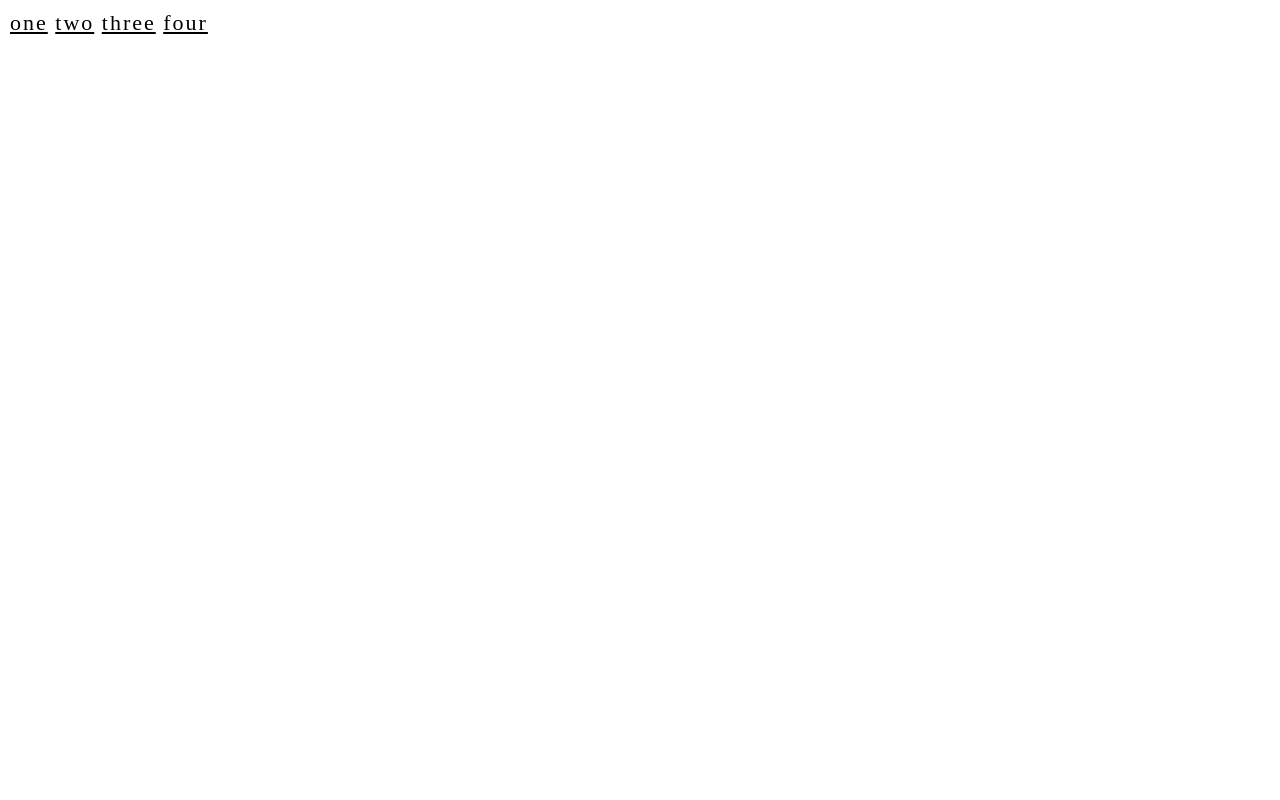
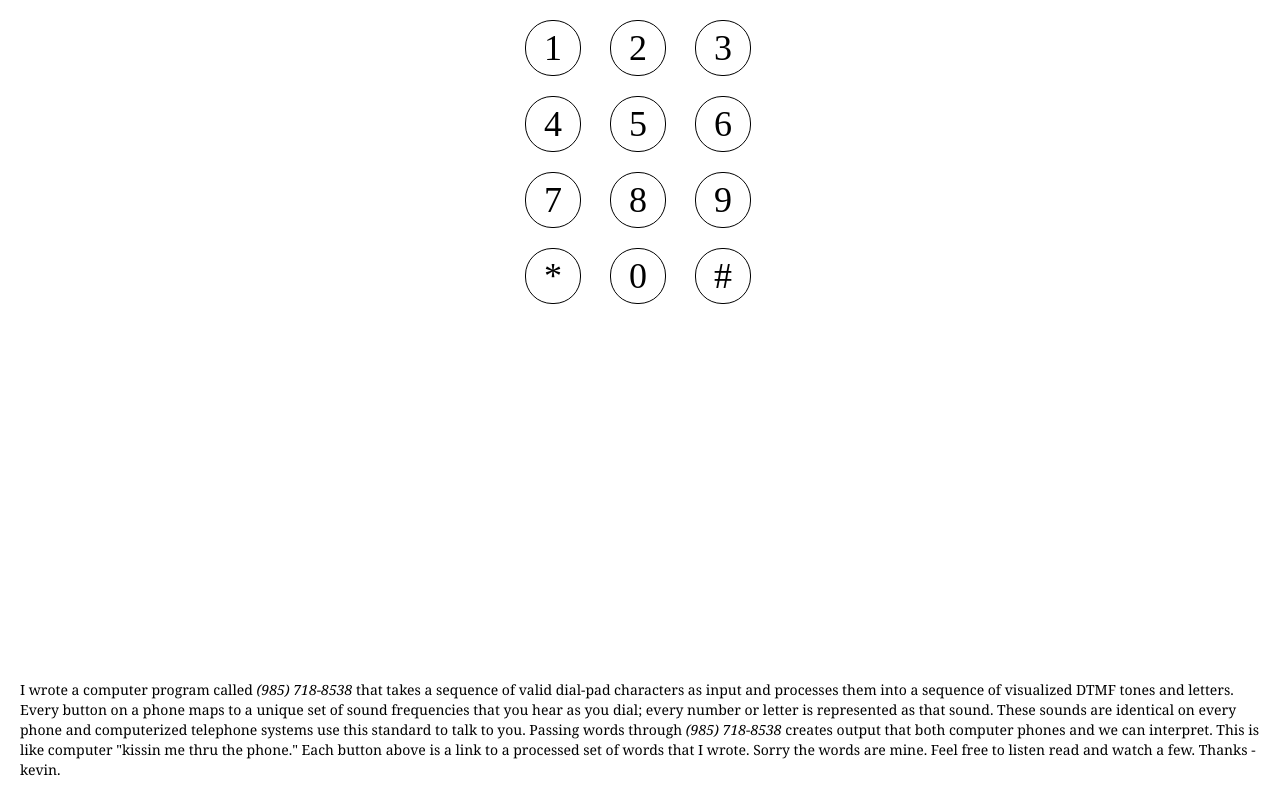
Before and after one commit to kevin-roark/9857188538, a plain HTML site: page index.html in a window 1280 px wide. Drawn offline with Linux system fonts and the light colour scheme.

Commit message:
fresh new index

```diff
--- a/index.html
+++ b/index.html
@@ -3,7 +3,7 @@
   <head>
     <meta charset="utf-8">
 
-    <title>phonal</title>
+    <title>(985) 718-8538</title>
 
     <style>
       html, body {
@@ -11,26 +11,73 @@
         margin: 0; padding: 0;
       }
 
-      .linkwrap {
-        font-size: 22px;
-        letter-spacing: 2px;
-        font-family: Times New Roman;
+      .wrapper {
+        font-size: 36px;
+        line-height: 54px;
+        font-family: "Times New Roman";
 
         padding: 10px;
+        width: 250px;
+        margin: 0 auto;
       }
 
-      .linkwrap a {
+      .wrapper a {
         color: black;
+        text-decoration: none;
+
+        border: 1px solid black;
+        text-align: center;
+        width: 54px;
+        height: 54px;
+        border-radius: 27px;
+
+        display: inline-block;
+        margin: 10px;
       }
 
+      .wrapper a:hover {
+        background-color: black;
+        color: white;
+      }
+
+      .note {
+        font-size: 14px;
+        line-height: 20px;
+        font-family: Georgia;
+
+        position: absolute;
+        bottom: 0px;
+        left: 0px;
+        padding: 20px;
+      }
     </style>
   </head>
   <body>
-    <div class="linkwrap">
-      <a href="examples/one">one</a>
-      <a href="examples/two">two</a>
-      <a href="examples/three">three</a>
-      <a href="examples/four">four</a>
+    <div class="wrapper">
+      <a href="1">1</a>
+      <a href="2">2</a>
+      <a href="3">3</a>
+      <a href="4">4</a>
+      <a href="5">5</a>
+      <a href="6">6</a>
+      <a href="7">7</a>
+      <a href="8">8</a>
+      <a href="9">9</a>
+      <a href="star">*</a>
+      <a href="0">0</a>
+      <a href="hash">#</a>
+    </div>
+
+    <div class="note">
+      I wrote a computer program called <i>(985) 718-8538</i> that takes a sequence of valid dial-pad
+      characters as input and processes them
+      into a sequence of visualized DTMF tones and letters. Every button on a phone maps to a unique
+      set of sound frequencies that you hear as you dial; every number or letter is represented as that sound.
+      These sounds are identical on every phone and computerized telephone systems use this standard
+      to talk to you. Passing words through <i>(985) 718-8538</i> creates
+      output that both computer phones and we can interpret. This is like computer "kissin me thru the phone."
+      Each button above is a link to a processed set of words that I wrote. Sorry the words are mine.
+      Feel free to listen read and watch a few. Thanks - kevin.
     </div>
   </body>
 </html>
```
